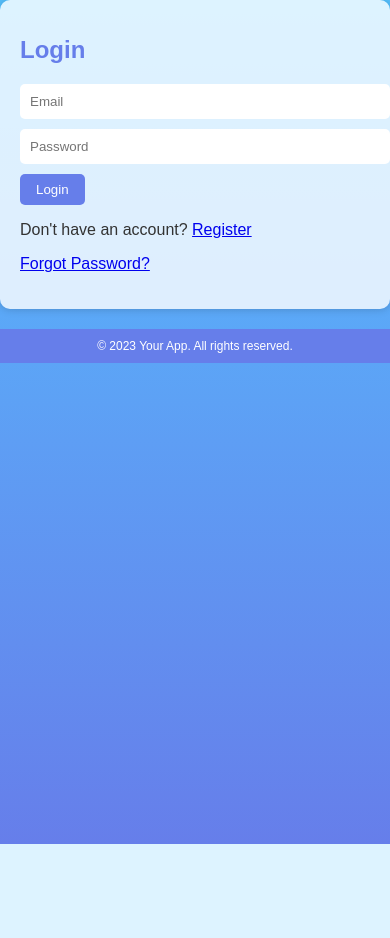
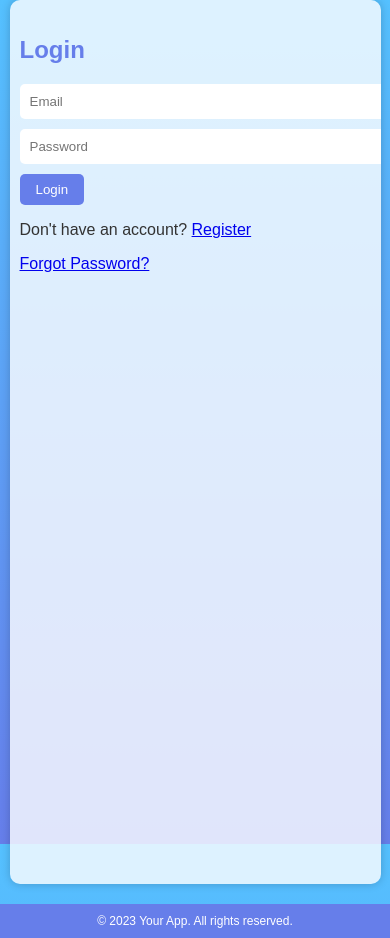
Before and after one commit to shaharalonii/Event-Planning-App, a Flask app: a page that uses templates/base.html in a window 390 px wide. Before the commit the page ends 844 px from the top, so only its background shows below. Run offline with Flask 3, Linux system fonts and the light colour scheme.

Commit message:
fixed css

```diff
--- a/static/css/styles.css
+++ b/static/css/styles.css
@@ -210,6 +210,8 @@ a.btn-create-event:hover {
 @media screen and (max-width: 768px) {
   .container {
     max-width: 90%;
+    min-height: 100vh; /* Set minimum height to occupy the full viewport height */
+    padding: 20px 10px; /* Decrease the horizontal padding for smaller screens */
   }
 
   h1 {
```
